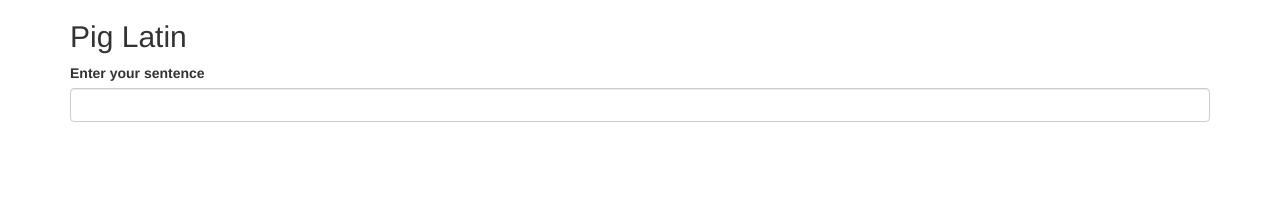
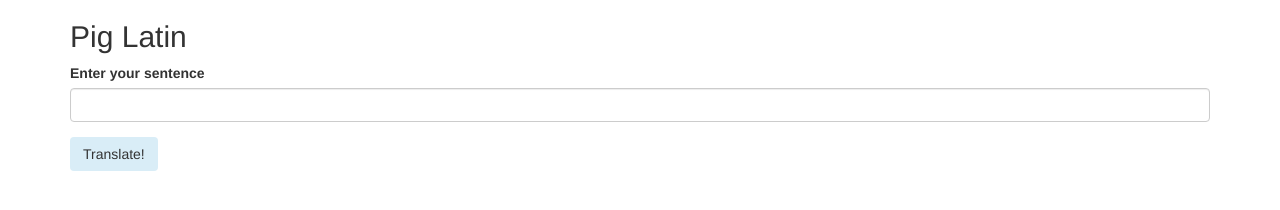
Before and after one commit to jhvozdovich/pig-latin, a plain HTML site: page index.html in a window 1280 px wide. Drawn offline with Linux system fonts and the light colour scheme; files that its build step writes are made by us from their sources.

```diff
--- a/index.html
+++ b/index.html
@@ -15,6 +15,7 @@
           <label for = "sentence">Enter your sentence</label>
           <input id = "sentence" class = "form-control" type = "text">
         </div>
+        <button type = "submit" class = "btn bg-info">Translate!</button>
       </form>
     </div>
   </body>
```
Also changed, not shown: 1 other file.
